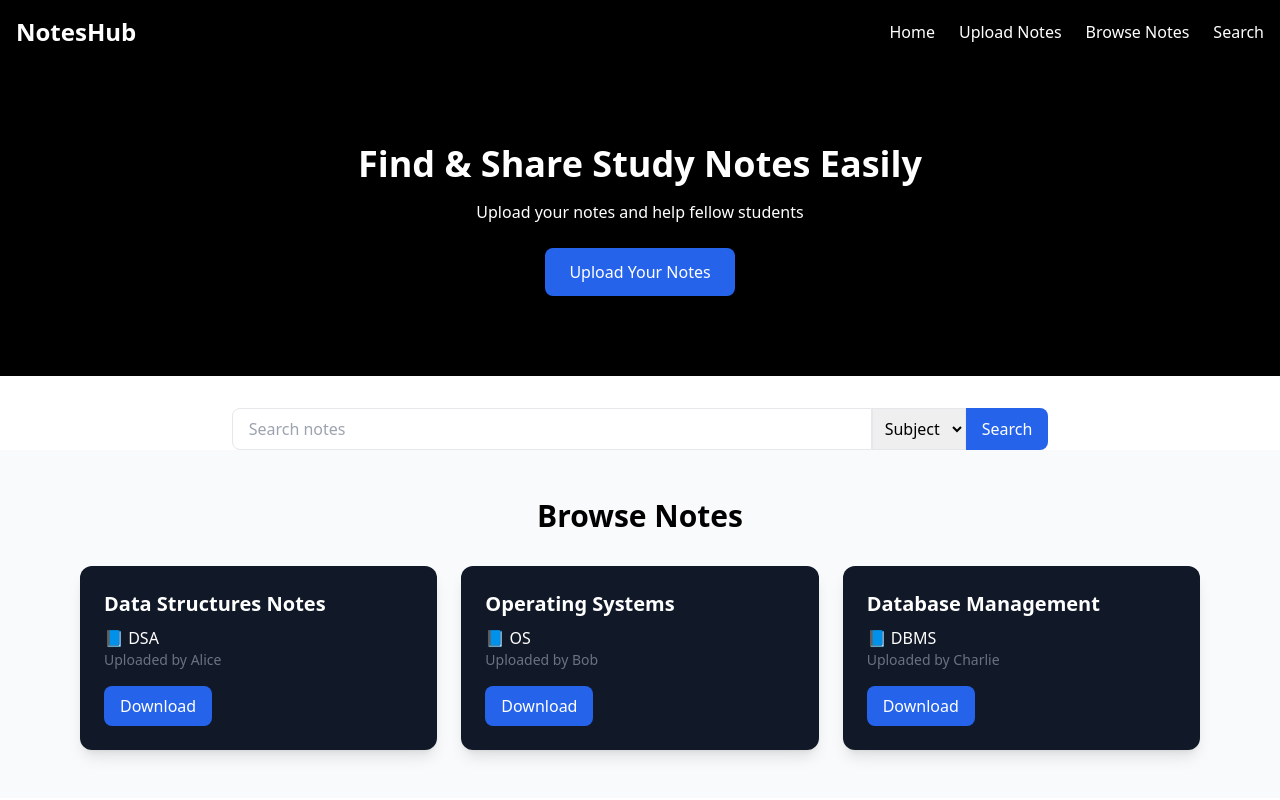
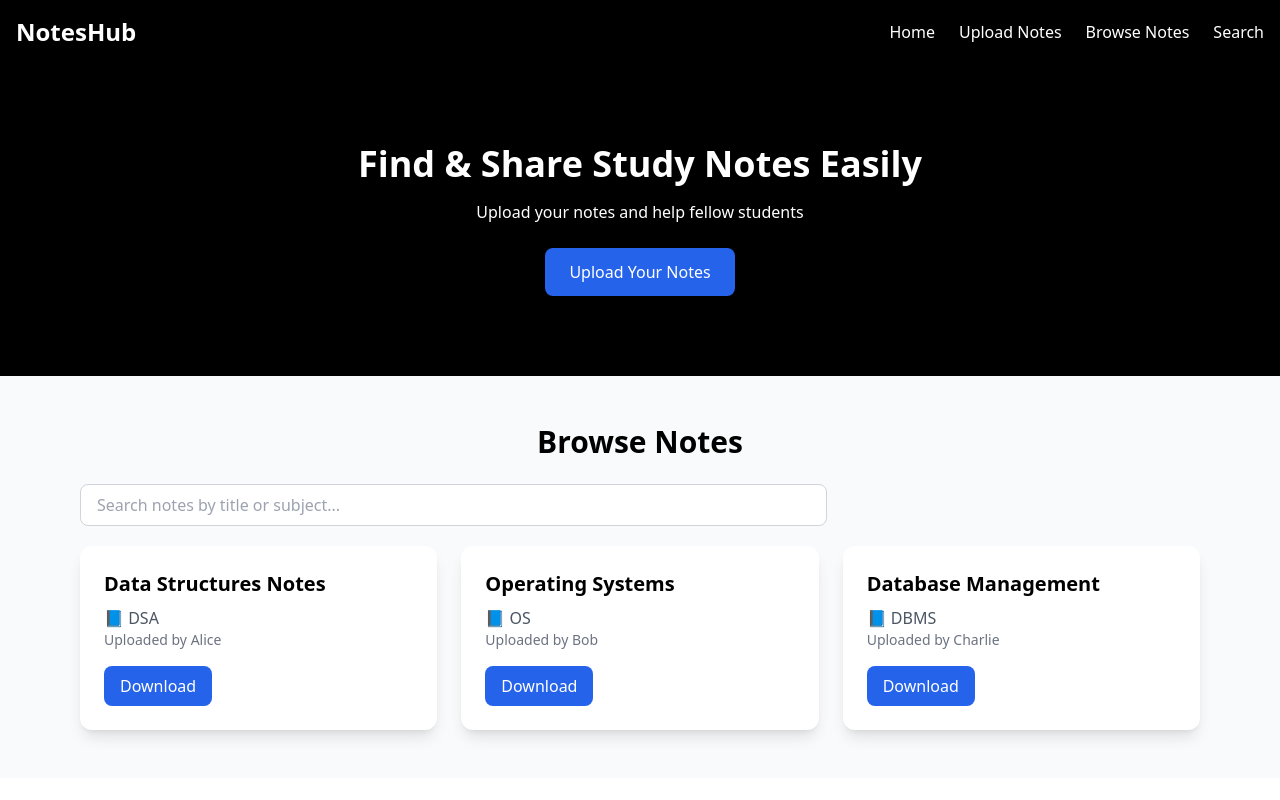
Before and after one commit to lvp2003/NotesHub, a React (Vite) app in the folder noteshub-frontend/: page / in a window 1280 px wide. Built offline with nearby package versions, Linux system fonts and the light colour scheme.

Commit message:
added search filter to the notes

```diff
--- a/noteshub-frontend/src/App.jsx
+++ b/noteshub-frontend/src/App.jsx
@@ -1,7 +1,6 @@
 import React from "react";
 import Navbar from "./components/Navbar";
 import Hero from "./components/Hero";
-import SearchBar from "./components/SearchBar";
 import NotesGrid from "./components/NotesGrid";
 
 const App = () => {
@@ -9,7 +8,6 @@ const App = () => {
     <>
       <Navbar></Navbar>
       <Hero></Hero>
-      <SearchBar></SearchBar>
       <NotesGrid></NotesGrid>
     </>
   );
--- a/noteshub-frontend/src/components/NotesGrid.jsx
+++ b/noteshub-frontend/src/components/NotesGrid.jsx
@@ -1,6 +1,7 @@
-import React from "react";
-
+import React, { useState } from "react";
 const NotesGrid = () => {
+  const [searchQuery, setSearchQuery] = useState("");
+  const [query, setQuery] = useState("");
   const notes = [
     {
       id: 1,
@@ -20,18 +21,29 @@ const NotesGrid = () => {
   return (
     <section className="py-12 bg-gray-50">
       <div className="max-w-6xl mx-auto px-4">
-        <h2 className="text-3xl font-bold text-center mb-8">Browse Notes</h2>
-
-        <div className="grid grid-cols-1 sm:grid-cols-2 lg:grid-cols-3 gap-6">
-          {notes.map((note) => (
+        <h2 className="text-3xl font-bold text-center mb-6">Browse Notes</h2>
+        <input
+          type="text"
+          placeholder="Search notes by title or subject..."
+          value={query}
+          onChange={(e) => setQuery(e.target.value)}
+          className="w-full sm:w-2/3 px-4 py-2 rounded-lg border border-gray-300 focus:outline-none focus:ring-2 focus:ring-blue-500"
+        />
+        <div className="grid grid-cols-1 sm:grid-cols-2 lg:grid-cols-3 gap-6 pt-5">
+          {notes.length > 0 ? (
+            notes
+              .filter(
+                (note) =>
+                  note.title.toLowerCase().includes(query.toLowerCase()) ||
+                  note.subject.toLowerCase().includes(query.toLowerCase())
+              )
+              .map((note) => (
                 <div
                   key={note.id}
-              className="bg-gray-900 shadow-lg rounded-xl p-6 hover:shadow-xl transition"
+                  className="bg-white shadow-lg rounded-xl p-6 hover:shadow-xl transition"
                 >
-              <h3 className="text-xl font-semibold mb-2 text-white">
-                {note.title}
-              </h3>
-              <p className="text-gray-600 text-white">📘 {note.subject}</p>
+                  <h3 className="text-xl font-semibold mb-2">{note.title}</h3>
+                  <p className="text-gray-600">📘 {note.subject}</p>
                   <p className="text-gray-500 text-sm">
                     Uploaded by {note.uploadedBy}
                   </p>
@@ -39,7 +51,10 @@ const NotesGrid = () => {
                     Download
                   </button>
                 </div>
-          ))}
+              ))
+          ) : (
+            <p className="text-gray-500">No notes found.</p>
+          )}
         </div>
       </div>
     </section>
--- a/noteshub-frontend/src/components/SearchBar.jsx
+++ /dev/null
@@ -1,23 +0,0 @@
-import React from "react";
-
-const SearchBar = () => {
-  return (
-    <div className="flex justify-center mt-8">
-      <input
-        type="text"
-        placeholder="Search notes"
-        className="border px-4 py-2 w-1/2 rounded-l-lg"
-      />
-      <select className="border px-2 py-2">
-        <option>Subject</option>
-        <option>Author</option>
-        <option>Date</option>
-      </select>
-      <button className="bg-blue-600  text-white px-4 rounded-r-lg">
-        Search
-      </button>
-    </div>
-  );
-};
-
-export default SearchBar;
```
Lines whose indentation alone changed are shown as unchanged.
